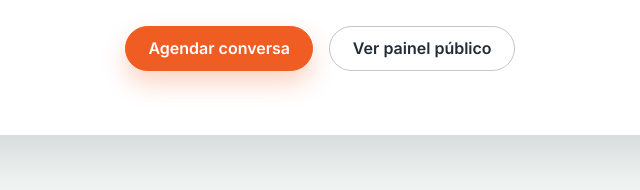
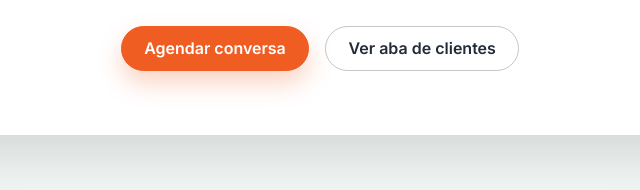
Before and after one commit to ferclima05/projeto-cloud, a plain HTML site: page site_institucional/index.html in a window 1280 px wide. Shown: the part 4515-4705 px from the top of the page, 320-960 px from the left. Drawn offline with nearby package versions, Linux system fonts and the light colour scheme.

Commit message:
alterando links do header

```diff
--- a/site_institucional/index.html
+++ b/site_institucional/index.html
@@ -481,7 +481,7 @@
                 <a href="#pipeline">Pipeline</a>
                 <a href="#clientes">Clientes</a>
                 <a class="btn-outline" href="#equipe">Equipe</a>
-                <a class="btn-solid" href="http://3.89.149.112:8000/"
+                <a class="btn-solid" href="http://alb-projeto-cloud-1685930779.us-east-1.elb.amazonaws.com/"
                     rel="noreferrer">Portal do cliente</a>
             </nav>
         </div>
@@ -690,8 +690,8 @@
                 custo na primeira sessão.</p>
             <div class="hero-actions" style="justify-content: center; margin-top: 1.8rem;">
                 <a class="btn-solid" href="mailto:contato@demays.cloud">Agendar conversa</a>
-                <a class="btn-outline" href="https://projeto-kitb.s3.us-east-1.amazonaws.com/index.html" target="_blank"
-                    rel="noreferrer">Ver painel público</a>
+                <a class="btn-outline" href="http://alb-projeto-cloud-1685930779.us-east-1.elb.amazonaws.com/"
+                    rel="noreferrer">Ver aba de clientes</a>
             </div>
         </section>
     </main>
```
